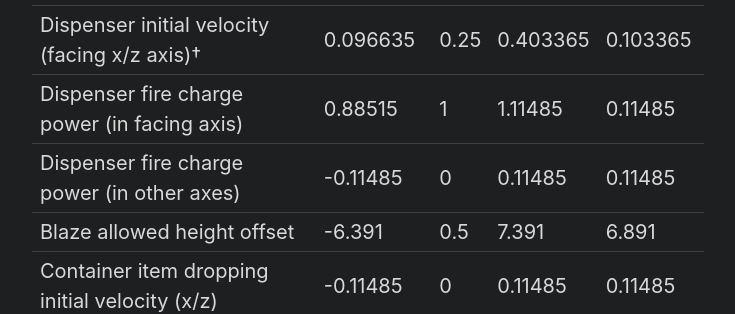
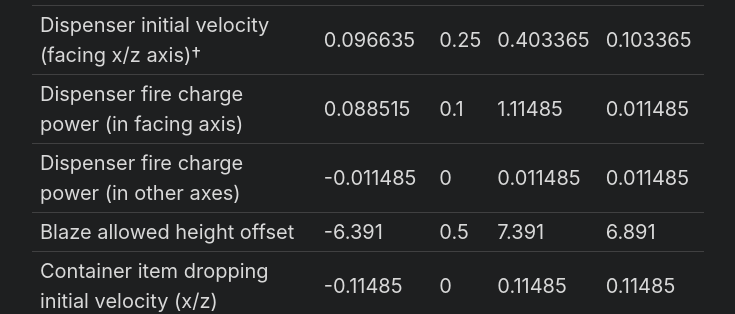
Before and after one commit to Tisawesomeness/tisawesomeness.github.io, a Jekyll site: the page built from snapshots/_posts/2022-04-26-22w16b.md, in a window 1280 px wide and 900 px high, scrolled down 3181 px. Shown: the part 163-477 px from the top of the window, without its empty margins (272-1007 px from the left). Built offline with Jekyll 4.4.1, drawn with Linux system fonts in a browser that asks for light colours; comment, search, counter and statistics services are not loaded; some of the changed text lies outside the part shown.

Commit message:
Correct 22w16b fire charge power

```diff
--- a/snapshots/_posts/2022-04-26-22w16b.md
+++ b/snapshots/_posts/2022-04-26-22w16b.md
@@ -82,18 +82,18 @@ For the mathematically inclined, this is the [probability density function]() in
 
 ## Changed Events
 
-| Behavior                                       | Min       | Avg  | Max      | Radius   |
-| ---------------------------------------------- | --------- | ---- | -------- | -------- |
-| Dispenser initial velocity (facing y axis)     | 0.096635  | 0.2  | 0.303365 | 0.103365 |
-| Dispenser initial velocity (facing x/z axis)†  | 0.096635  | 0.25 | 0.403365 | 0.103365 |
-| Dispenser fire charge power (in facing axis)   | 0.88515   | 1    | 1.11485  | 0.11485  |
-| Dispenser fire charge power (in other axes)    | -0.11485  | 0    | 0.11485  | 0.11485  |
-| Blaze allowed height offset                    | -6.391    | 0.5  | 7.391    | 6.891    |
-| Container item dropping initial velocity (x/z) | -0.11485  | 0    | 0.11485  | 0.11485  |
-| Container item dropping initial velocity (y)   | 0.08515   | 0.2  | 0.31485  | 0.11485  |
-| Follow range multiplier                        | -0.11485  | 0    | 0.11485  | 0.11485  |
-| Skeleton trap horse initial velocity (x/z)     | -1.1485   | 0    | 1.1485   | 1.1485   |
-| Firework rocket initial velocity (x/z)         | -0.002297 | 0    | 0.002297 | 0.002297 |
+| Behavior                                       | Min        | Avg  | Max      | Radius   |
+| ---------------------------------------------- | ---------- | ---- | -------- | -------- |
+| Dispenser initial velocity (facing y axis)     | 0.096635   | 0.2  | 0.303365 | 0.103365 |
+| Dispenser initial velocity (facing x/z axis)†  | 0.096635   | 0.25 | 0.403365 | 0.103365 |
+| Dispenser fire charge power (in facing axis)   | 0.088515   | 0.1  | 1.11485  | 0.011485 |
+| Dispenser fire charge power (in other axes)    | -0.011485  | 0    | 0.011485 | 0.011485 |
+| Blaze allowed height offset                    | -6.391     | 0.5  | 7.391    | 6.891    |
+| Container item dropping initial velocity (x/z) | -0.11485   | 0    | 0.11485  | 0.11485  |
+| Container item dropping initial velocity (y)   | 0.08515    | 0.2  | 0.31485  | 0.11485  |
+| Follow range multiplier                        | -0.11485   | 0    | 0.11485  | 0.11485  |
+| Skeleton trap horse initial velocity (x/z)     | -1.1485    | 0    | 1.1485   | 1.1485   |
+| Firework rocket initial velocity (x/z)         | -0.002297  | 0    | 0.002297 | 0.002297 |
 
 The fireball and fire charge power is the acceleration of the fireball in each x,y,z direction.
 
```
Also changed, not shown: other parts of snapshots/_posts/2022-04-26-22w16b.md (+6 -0 lines).
